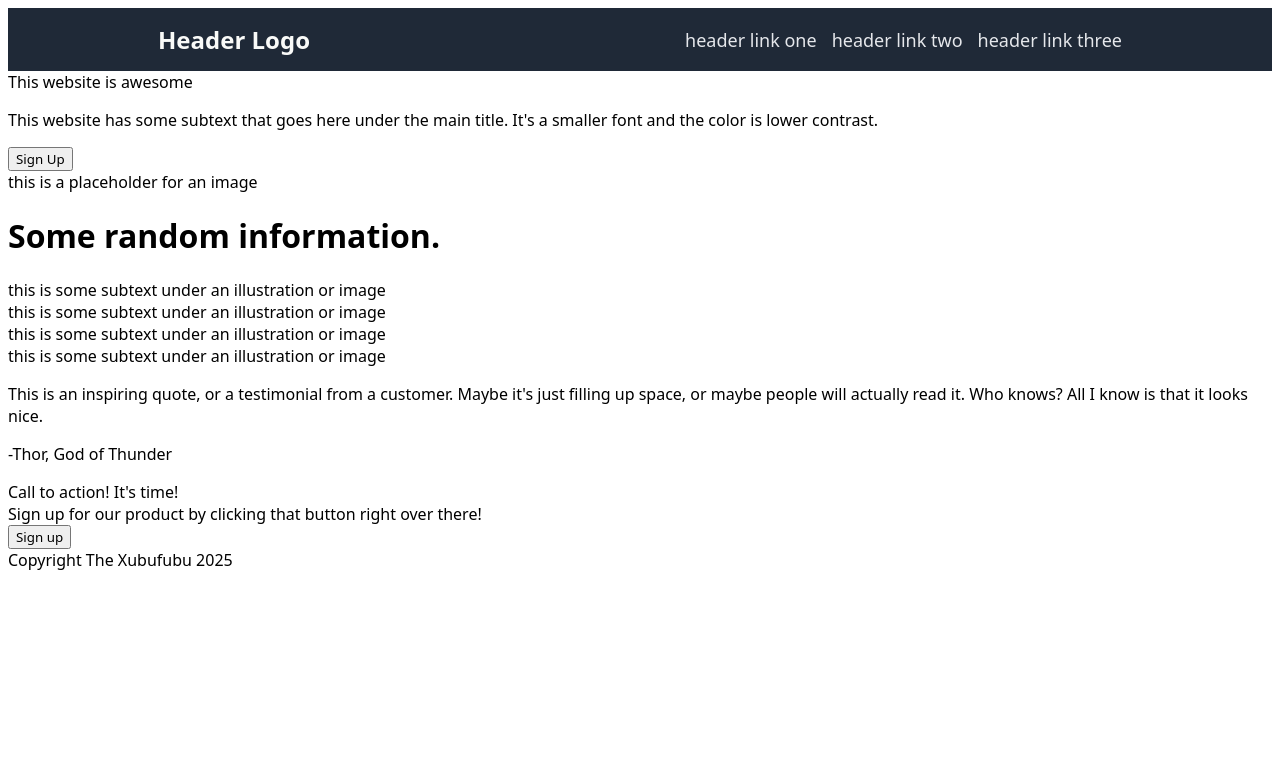
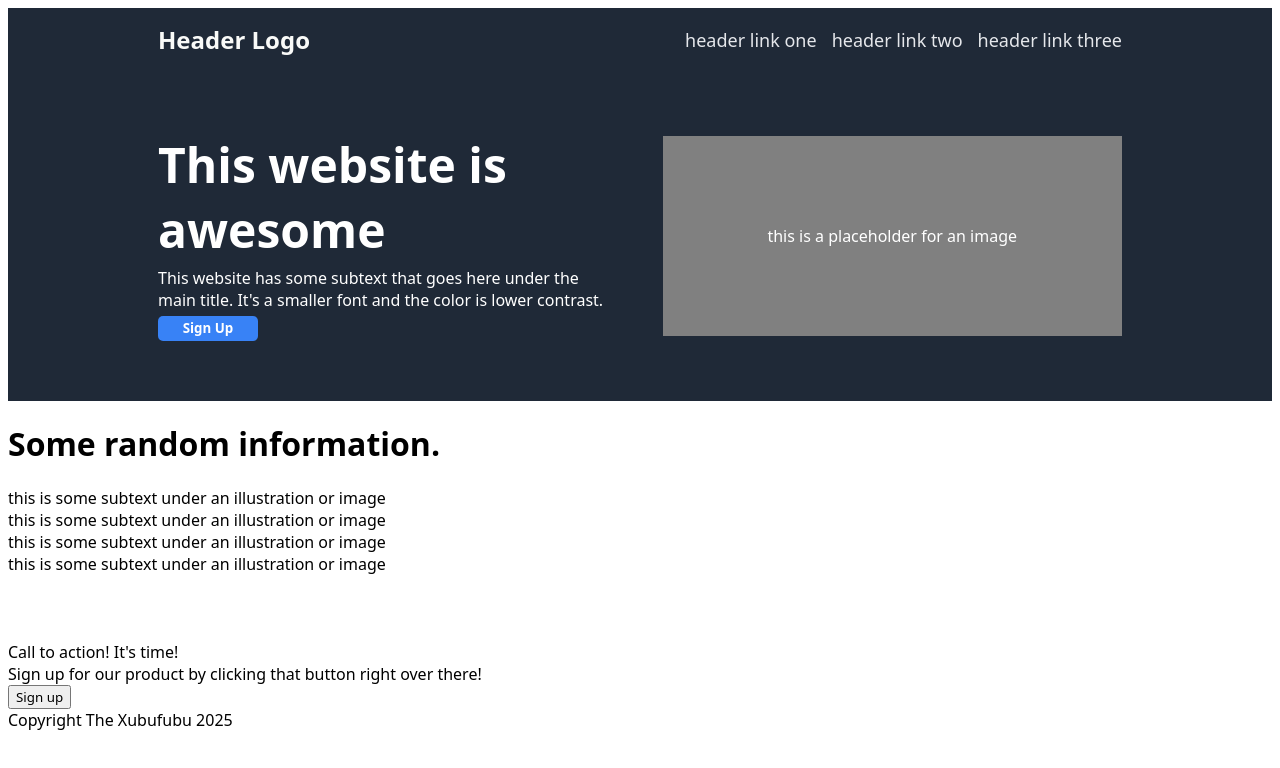
Before and after one commit to xubufubu/landing_page, a plain HTML site: page index.html in a window 1280 px wide. Drawn offline with Linux system fonts and the light colour scheme.

Commit message:
Add hero section html and css

```diff
--- a/index.html
+++ b/index.html
@@ -24,11 +24,13 @@
 
 
         <div class="section-1">
-            <div class="hero-text">This website is awesome</div>
-            <p>This website has some subtext that goes here under the main title. It's a smaller font and the color is lower contrast.</p>
-            <button>Sign Up</button>
+            <div class="left-side">
+                <div class="hero-text">This website is awesome</div>
+                <p>This website has some subtext that goes here under the main title. It's a smaller font and the color is lower contrast.</p>
+                <button class="section1-button">Sign Up</button>
+            </div>
 
-            <div class="placeholder">this is a placeholder for an image</div>
+            <div class="placeholder-img">this is a placeholder for an image</div>
         </div>
 
         <div class="section-2">
--- a/styles.css
+++ b/styles.css
@@ -28,3 +28,53 @@ a:link, a:visited {
     font-weight: bold;
     color: #f9faf8;
 }
+
+.section-1 {
+    display: flex;
+    justify-content: center;
+    align-items: center;
+    background-color: #1F2937;
+    padding: 15px 150px;
+    gap: 45px;
+}
+
+.hero-text {
+    font-weight: 900;
+    font-size: 48px;
+    color: white;
+}
+
+.section1-button {
+    flex: 0 0 25px;
+    width: 100px;
+    background-color: #3882f6;
+    color: white;
+    border-radius: 5px;
+    font-weight: bold;
+    border: none;
+}
+
+p {
+    margin: 0px;
+    color: white;
+}
+
+.left-side {
+    display: flex;
+    flex-flow: column;
+    justify-content: center;
+    flex: 1;
+    gap: 5px;
+    height: 300px;
+}
+
+.placeholder-img {
+    flex: 1;
+    width: 200px;
+    height: 200px;
+    justify-content: center;
+    align-items: center;
+    display: flex;
+    background-color: grey;
+    color: white;
+}
```
